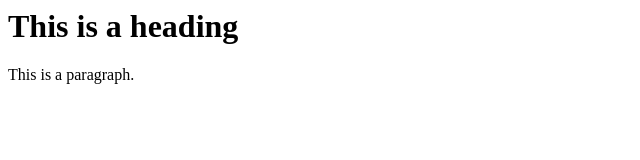
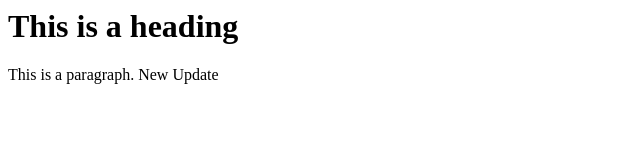
Before and after one commit to Prashant5890/git-demo, a plain HTML site: page web/index.html in a window 1280 px wide. Shown: the full height of the page, 0-640 px from the left. Drawn offline with Linux system fonts and the light colour scheme.

Commit message:
Commit to update index.html

```diff
--- a/web/index.html
+++ b/web/index.html
@@ -5,7 +5,7 @@
 
 <body>
   <h1>This is a heading</h1>
-  <p>This is a paragraph.</p>
+  <p>This is a paragraph. New Update</p>
 </body>
 
 </html>
```
Also changed, not shown: 1 other file.
